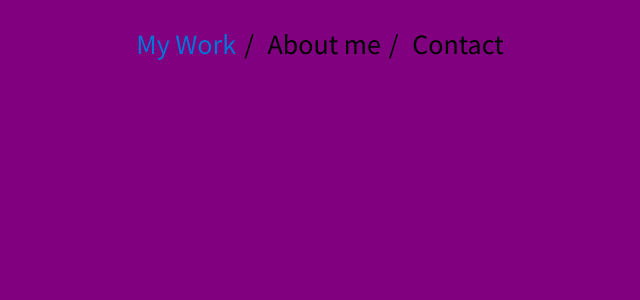
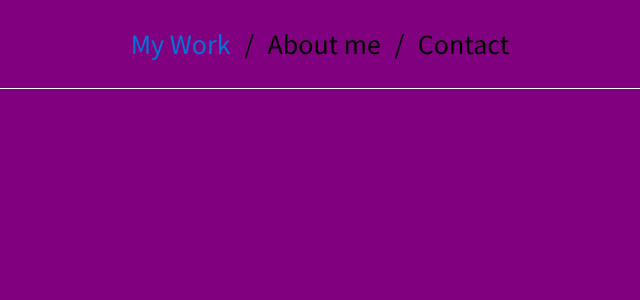
Before and after one commit to martakunszt/portfolio-react, a React (Create React App) app: page / in a window 1280 px wide. Shown: the top 300 px of the page, without its empty margins (320-960 px from the left). Built offline with nearby package versions, Linux system fonts and the light colour scheme.

Commit message:
breadcrumbs

```diff
--- a/src/App.css
+++ b/src/App.css
@@ -8,7 +8,6 @@ body{
   position:absolute;
   width:100%;
   height:200px;
-
 }
 
 
@@ -24,6 +23,7 @@ ul.Breadcrumb li {
   display: inline;
   font-size: 18px;
   font-size:3.5vh;
+
 }
 
 /* Add a slash symbol (/) before/behind each list item */
@@ -31,6 +31,7 @@ ul.Breadcrumb li+li:before {
   padding: 8px;
   color: black;
   content: "/\00a0";
+
 }
 
 /* Add a color to all links inside the list */
@@ -44,3 +45,12 @@ ul.Breadcrumb li a:hover {
   color: #01447e;
   text-decoration: underline;
 }
+
+hr.new1 {
+  width: 50%;
+  height: 1px;
+  margin-left: auto;
+  margin-right: auto;
+  background-color:#ffffff;
+  border: 0 none;
+}
--- a/src/App.js
+++ b/src/App.js
@@ -7,6 +7,7 @@ function App() {
     <div className="App">
       <header className="App-header">
         <Breadcrumb></Breadcrumb>
+        <Hr></Hr>
       </header>
     </div>
   );
@@ -17,12 +18,18 @@ function Breadcrumb() {
   return (
     <div className="Nav">
       <ul className="Breadcrumb">
-        <li><a href="# ">My Work</a></li>
-        <li>About me</li>
-        <li>Contact</li>
+        <li><a href="# ">My Work </a></li>
+        <li>About me </li>
+        <li>Contact </li>
       </ul>
     </div>
   );
 }
 
+function Hr() {
+  return (
+    <hr class="new1"></hr>
+  );
+}
+
 export default App;
```
